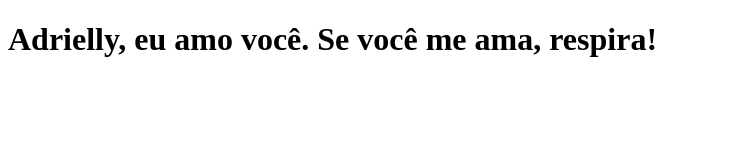
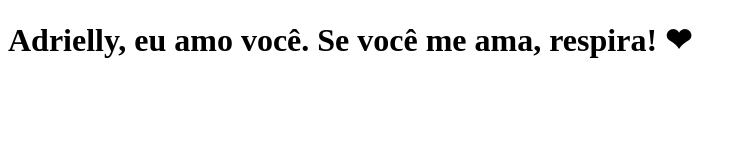
Before and after one commit to Jjunior112/clone-tabnews, a Next.js app: page / in a window 1280 px wide. Shown: the top 160 px of the page, without its empty margins (0-747 px from the left). Built offline with nearby package versions, Linux system fonts and the light colour scheme.

Commit message:
modifica a frase

```diff
--- a/pages/index.js
+++ b/pages/index.js
@@ -1,6 +1,6 @@
 function Home()
 {
-    return <h1>Adrielly, eu amo você. Se você me ama, respira! </h1>
+    return <h1>Adrielly, eu amo você. Se você me ama, respira! &#10084; </h1>
 }
 
 export default Home;
```
